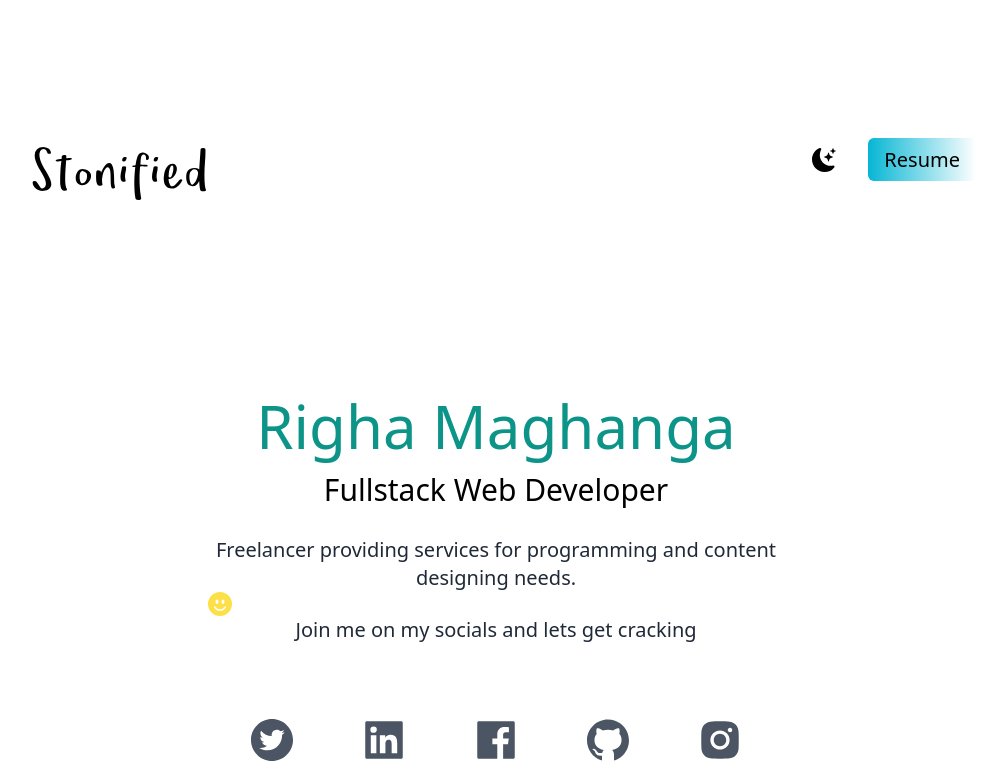
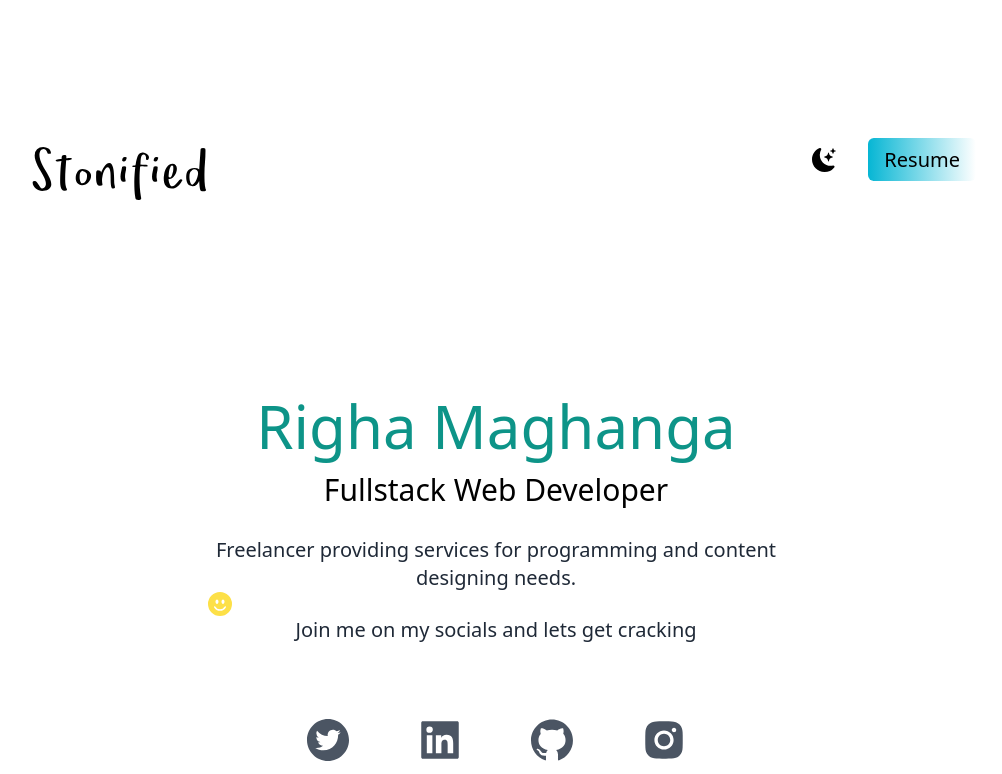
Before and after one commit to StoneRigha/Portfolio, a Next.js app: page / in a window 1280 px wide. Shown: the top 774 px of the page, without its empty margins (144-1146 px from the left). Built offline with nearby package versions, Linux system fonts and the light colour scheme.

Commit message:
icon links update

```diff
--- a/src/pages/index.js
+++ b/src/pages/index.js
@@ -64,9 +64,7 @@ export default function Home() {
                   <a href="http://www.linkedin.com/in/livingstone-righa-a4747867/">
                     <AiFillLinkedin className='' />
                   </a>
-                  <a href="http://www.facebook.com/stonestona.stone">
-                    <AiFillFacebook className='' />
-                  </a>
+
                   <a href="http://www.github.com/StoneRigha">
                     <AiFillGithub className='' />
                   </a>
```
